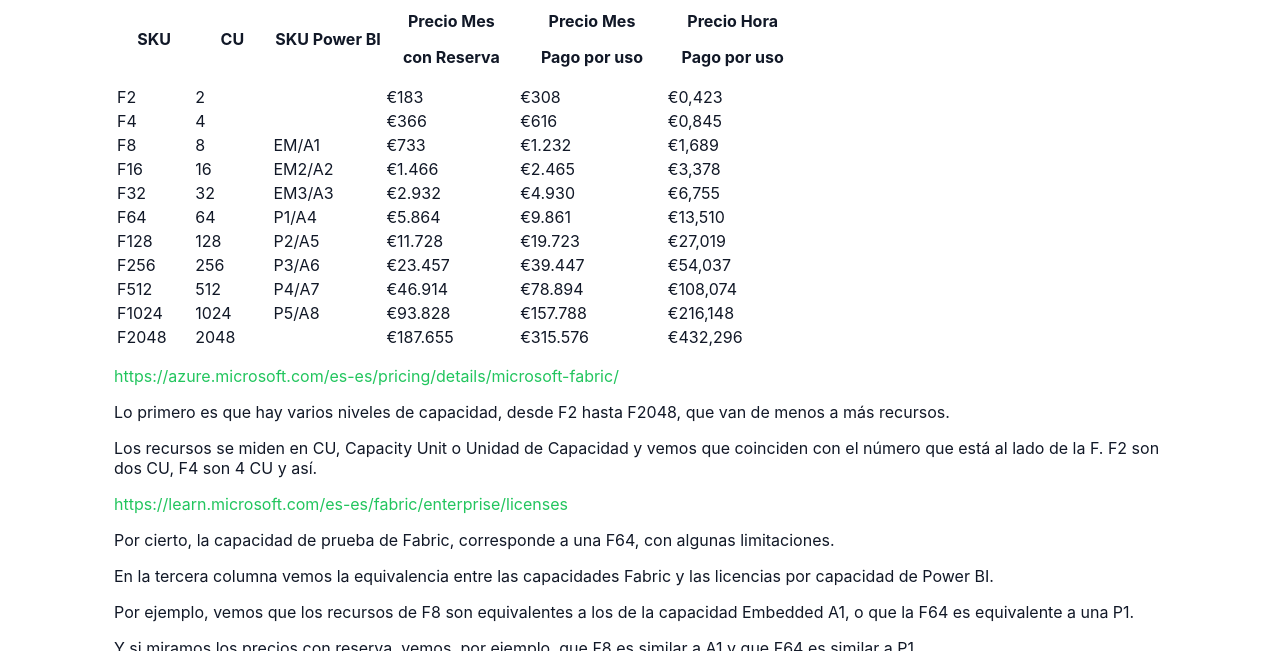
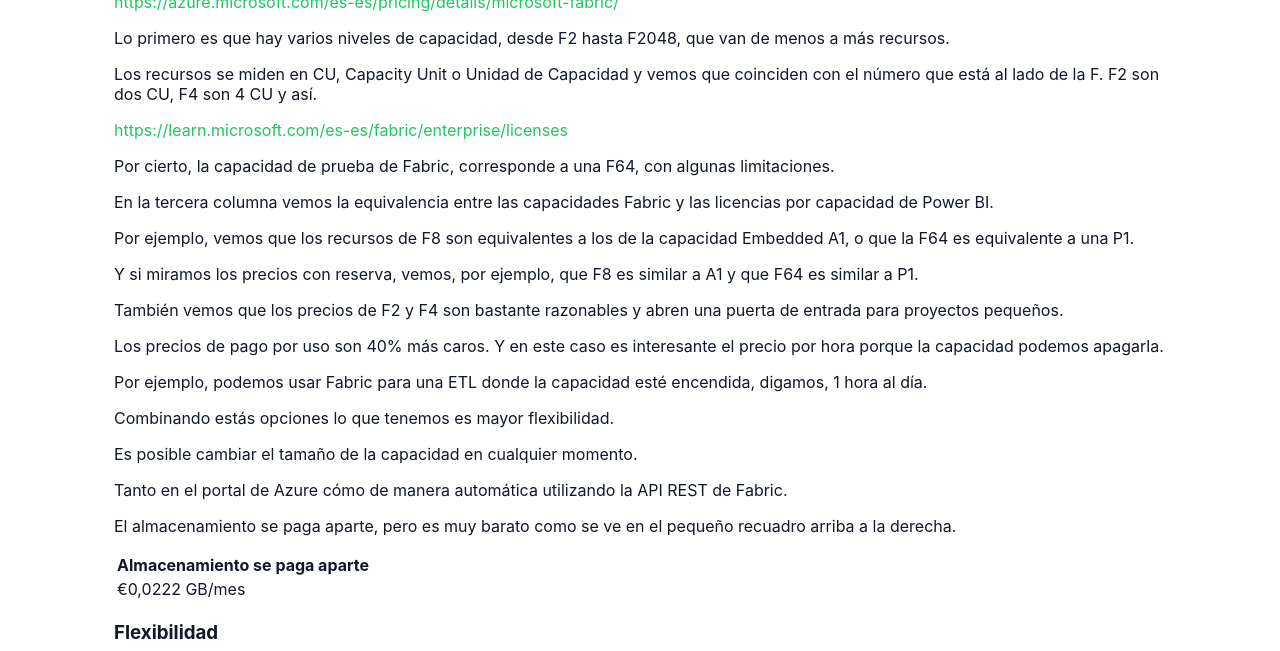
Before and after one commit to ADNFabric/ADNFabric, a Jekyll site: the page built from docs/_sesiones/t1s01-introduccion-a-fabric.md, in a window 1280 px wide and 900 px high, scrolled down 8231 px, cut to the strip 249-900 px from the top of the window. Built offline with Jekyll 4.4.1, drawn with Linux system fonts in a browser that asks for light colours; some of the changed text lies outside the part shown.

Commit message:
Sitio web

```diff
--- a/docs/_sesiones/t1s01-introduccion-a-fabric.md
+++ b/docs/_sesiones/t1s01-introduccion-a-fabric.md
@@ -377,120 +378,6 @@ revisarlos en el enlace que muestro.
 src="/assets/img/sesiones/t1s01-introduccion-a-fabric/media/precios_fabric.png"
  alt="Precios de Fabric en EUR para la región Oeste de Europa, actualizados al 14 de enero de 2025" />
 
-<table>
-<colgroup>
-<col style="width: 11%" />
-<col style="width: 11%" />
-<col style="width: 16%" />
-<col style="width: 19%" />
-<col style="width: 21%" />
-<col style="width: 19%" />
-</colgroup>
-<thead>
-<tr>
-<th><strong>SKU</strong></th>
-<th><strong>CU</strong></th>
-<th><strong>SKU Power BI</strong></th>
-<th><p><strong>Precio Mes</strong></p>
-<p><strong>con Reserva</strong></p></th>
-<th><p><strong>Precio Mes</strong></p>
-<p><strong>Pago por uso</strong></p></th>
-<th><p><strong>Precio Hora</strong></p>
-<p><strong>Pago por uso</strong></p></th>
-</tr>
-</thead>
-<tbody>
-<tr>
-<td>F2</td>
-<td>2</td>
-<td></td>
-<td>€183</td>
-<td>€308</td>
-<td>€0,423</td>
-</tr>
-<tr>
-<td>F4</td>
-<td>4</td>
-<td></td>
-<td>€366</td>
-<td>€616</td>
-<td>€0,845</td>
-</tr>
-<tr>
-<td>F8</td>
-<td>8</td>
-<td>EM/A1</td>
-<td>€733</td>
-<td>€1.232</td>
-<td>€1,689</td>
-</tr>
-<tr>
-<td>F16</td>
-<td>16</td>
-<td>EM2/A2</td>
-<td>€1.466</td>
-<td>€2.465</td>
-<td>€3,378</td>
-</tr>
-<tr>
-<td>F32</td>
-<td>32</td>
-<td>EM3/A3</td>
-<td>€2.932</td>
-<td>€4.930</td>
-<td>€6,755</td>
-</tr>
-<tr>
-<td>F64</td>
-<td>64</td>
-<td>P1/A4</td>
-<td>€5.864</td>
-<td>€9.861</td>
-<td>€13,510</td>
-</tr>
-<tr>
-<td>F128</td>
-<td>128</td>
-<td>P2/A5</td>
-<td>€11.728</td>
-<td>€19.723</td>
-<td>€27,019</td>
-</tr>
-<tr>
-<td>F256</td>
-<td>256</td>
-<td>P3/A6</td>
-<td>€23.457</td>
-<td>€39.447</td>
-<td>€54,037</td>
-</tr>
-<tr>
-<td>F512</td>
-<td>512</td>
-<td>P4/A7</td>
-<td>€46.914</td>
-<td>€78.894</td>
-<td>€108,074</td>
-</tr>
-<tr>
-<td>F1024</td>
-<td>1024</td>
-<td>P5/A8</td>
-<td>€93.828</td>
-<td>€157.788</td>
-<td>€216,148</td>
-</tr>
-<tr>
-<td>F2048</td>
-<td>2048</td>
-<td></td>
-<td>€187.655</td>
-<td>€315.576</td>
-<td>€432,296</td>
-</tr>
-</tbody>
-</table>
-
 <https://azure.microsoft.com/es-es/pricing/details/microsoft-fabric/>
 
 Lo primero es que hay varios niveles de capacidad, desde F2 hasta F2048,
```
Also changed, not shown: other parts of docs/_sesiones/t1s01-introduccion-a-fabric.md (+2 -1 lines), docs/index.md (+1 -1 lines), docs/assets/img/sesiones/t1s01-introduccion-a-fabric/media/portada.png (added).
